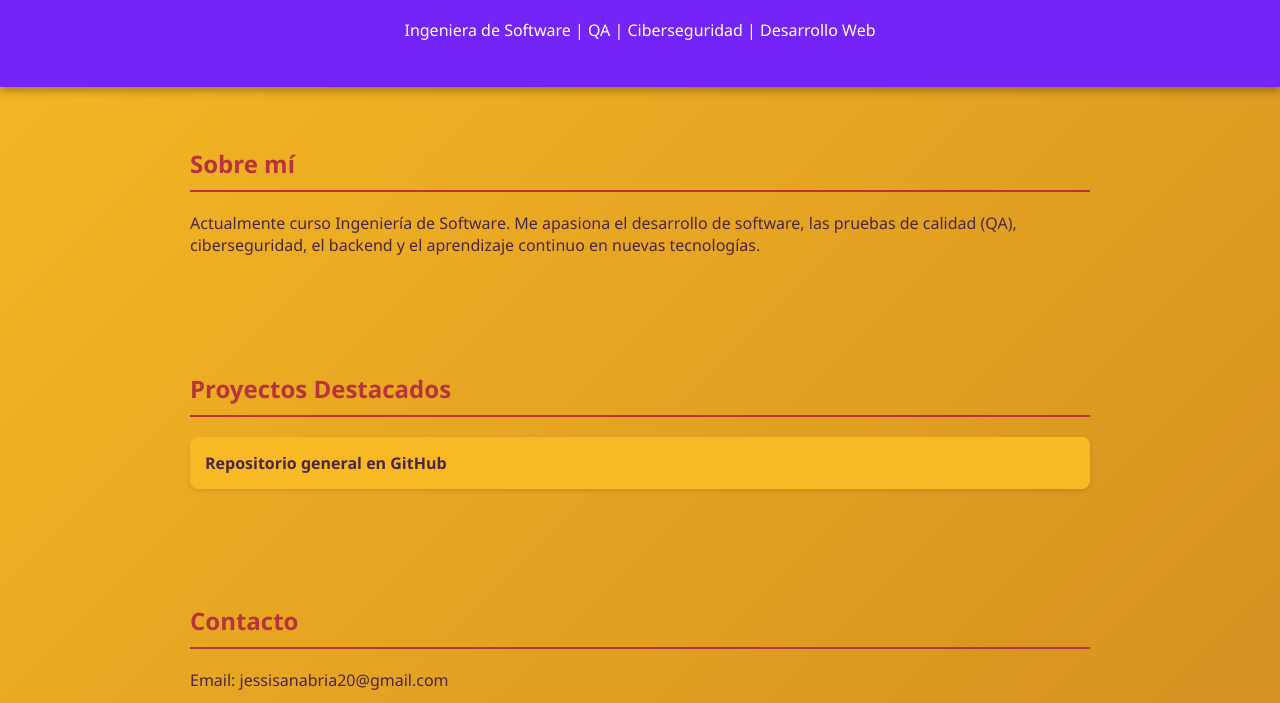
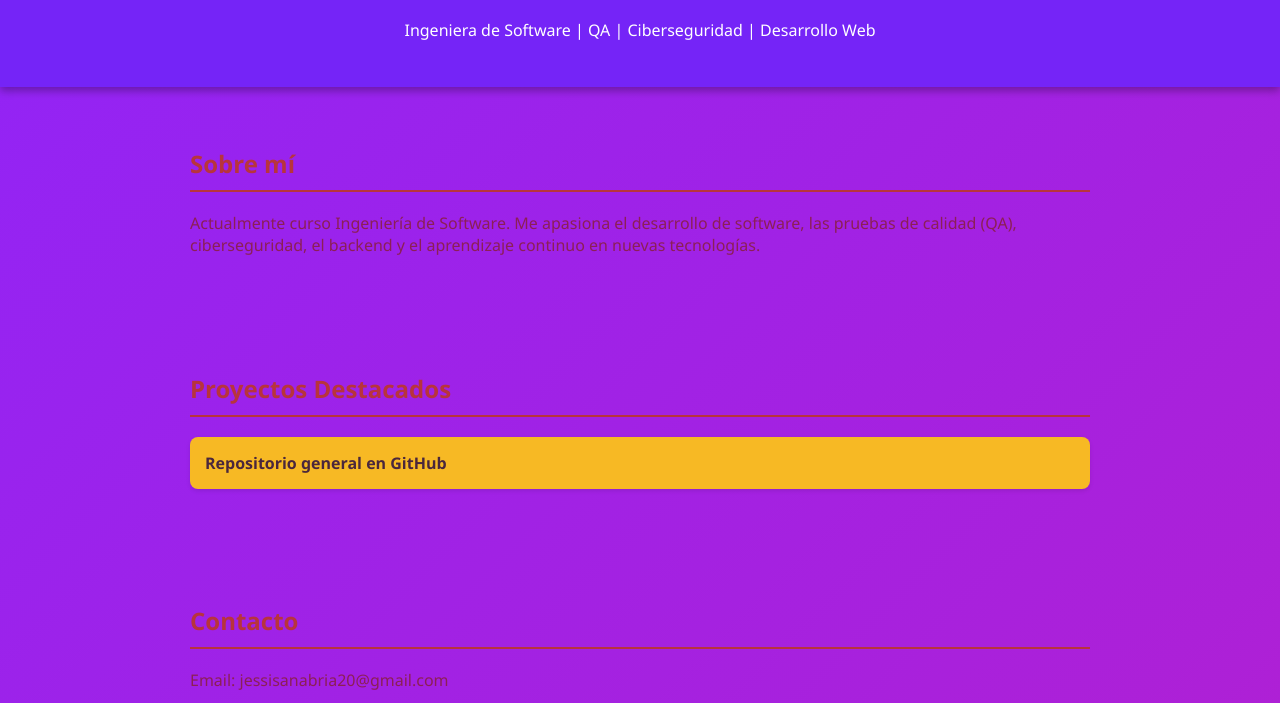
Before and after one commit to JessiSan7221/JessiSan7221, a plain HTML site: page index.html in a window 1280 px wide. Shown: the part 97-800 px from the top of the page. Drawn offline with Linux system fonts and the light colour scheme.

Commit message:
Update index.html

```diff
--- a/index.html
+++ b/index.html
@@ -6,8 +6,8 @@
   <style>
     body {
       font-family: 'Segoe UI', Tahoma, Geneva, Verdana, sans-serif;
-      background: linear-gradient(135deg, #f7b924, #d28d20);
-      color: #4a273d;
+      background: linear-gradient(135deg, #9124f7, #b120d2);
+      color: #8c1f56;
       margin: 0;
       padding: 0;
     }
```
